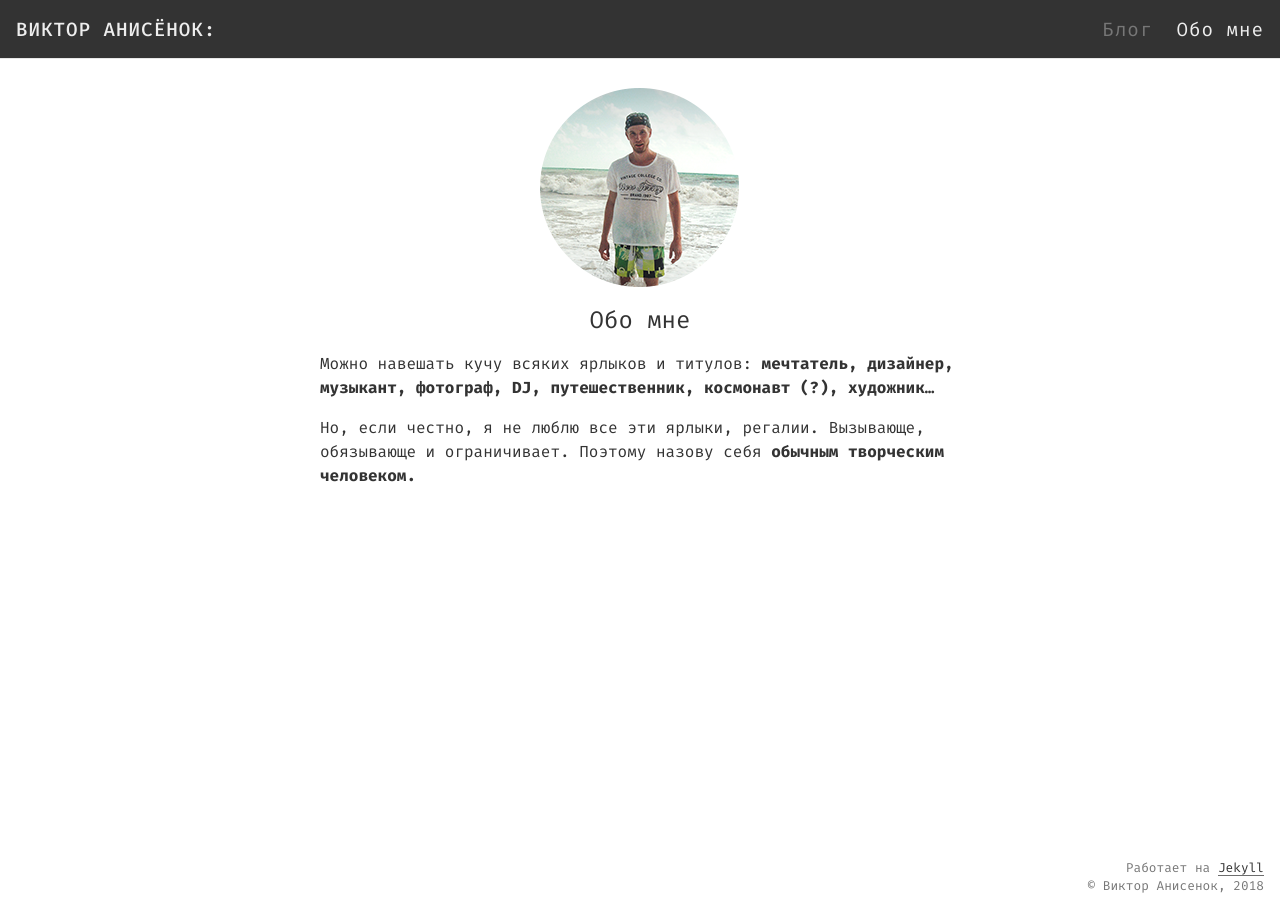
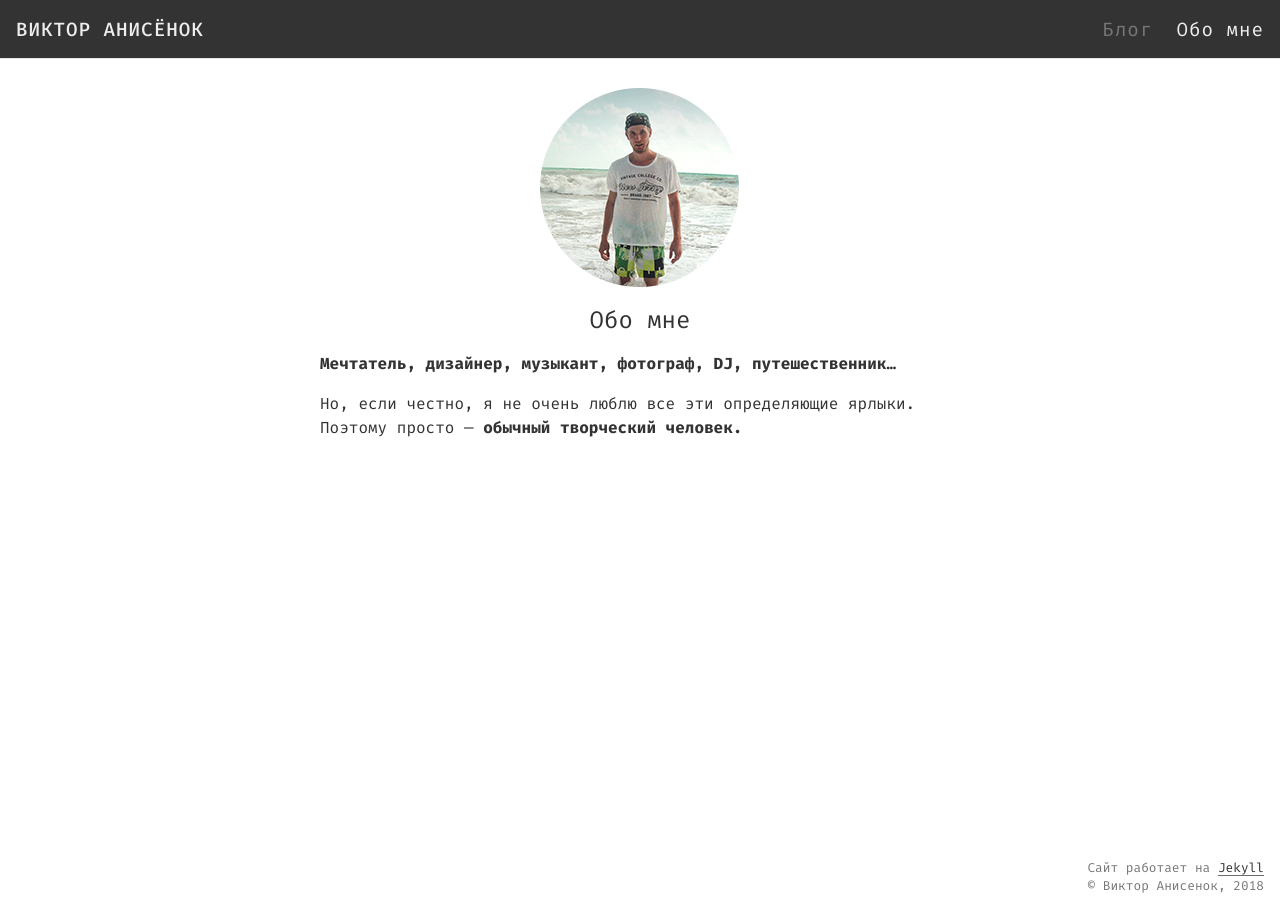
Before and after one commit to viktoranisenok/site-viktor-anisenok-ru, a Jekyll site: the page built from about.md, in a window 1280 px wide. Built offline with Jekyll 4.4.1, drawn with Linux system fonts in a browser that asks for light colours.

Commit message:
Update texts

```diff
--- a/_config.yml
+++ b/_config.yml
@@ -15,7 +15,7 @@
 # in the templates via {{ site.myvariable }}.
 title: Виктор Анисёнок
 email: your-email@example.com
-description: Виктор Анисёнок – дизайнер, музыкант, DJ, мечтатель. Просто обычный творческий человек.
+description: Виктор Анисёнок – мечтатель, дизайнер, музыкант, фотограф, DJ, путешественник. Просто обычный творческий человек.
 author: Виктор Анисёнок
 
 url: "http://viktoranisenok.ru" # the base hostname & protocol for your site, e.g. http://example.com
--- a/_includes/footer.html
+++ b/_includes/footer.html
@@ -1,5 +1,5 @@
 <div class="footer">
-	<p>Работает на <a href="https://jekyllrb.com/">Jekyll</a></p>
+	<p>Сайт работает на <a href="https://jekyllrb.com/">Jekyll</a></p>
 	<p>&copy; Виктор Анисенок, 2018</p>
 </div>
 
--- a/_includes/header.html
+++ b/_includes/header.html
@@ -31,7 +31,7 @@
     </head>
 <body>
 <div class="header">
-    <a href="{{ site.url }}" class="logo"><h1>{{ site.title }}:</h1></a>
+    <a href="{{ site.url }}" class="logo"><h1>{{ site.title }}</h1></a>
     <input class="menu-btn" type="checkbox" id="menu-btn" />
     <label class="menu-icon" for="menu-btn"><span class="navicon"></span></label>
 
--- a/_layouts/first.html
+++ b/_layouts/first.html
@@ -57,8 +57,8 @@
 <body>
     <div class="container">
     	<h1><b>Виктор Анисёнок</b><br>обычный творческий человек</h1>
-        <p>Можно навешать кучу всяких ярлыков и титулов: <b>мечтатель, дизайнер, музыкант, фотограф, DJ, путешественник, космонавт (?), художник...</b></p>
-        <p>Но, если честно, я не люблю все эти ярлыки, регалии. Вызывающе, обязывающе и ограничивает. Поэтому назову себя обычным творческим человеком.</p>
+        <p><b>Мечтатель, дизайнер, музыкант, фотограф, DJ, путешественник</b></p>
+        <p>Но, если честно, я не очень люблю все эти определяющие ярлыки. Поэтому просто&nbsp;&mdash; обычный творческий человек.</p>
 
         <p>
             <div class="social-link">Ссылки на соц. сети:</div>
--- a/about.md
+++ b/about.md
@@ -7,6 +7,6 @@ permalink: /about/
 
 ## Обо мне
 
-Можно навешать кучу всяких ярлыков и титулов: **мечтатель, дизайнер, музыкант, фотограф, DJ, путешественник, космонавт (?), художник...**
+**Мечтатель, дизайнер, музыкант, фотограф, DJ, путешественник...**
 
-Но, если честно, я не люблю все эти ярлыки, регалии. Вызывающе, обязывающе и ограничивает. Поэтому назову себя **обычным творческим человеком.**
+Но, если честно, я не очень люблю все эти определяющие ярлыки. Поэтому просто&nbsp;--- **обычный творческий человек.**
```
